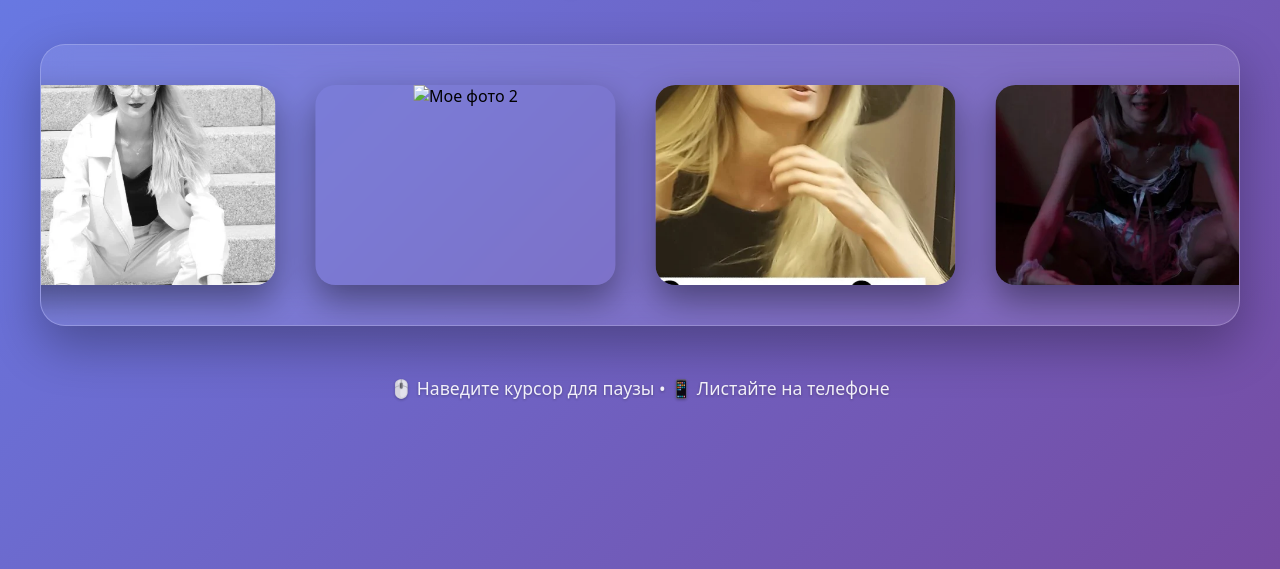
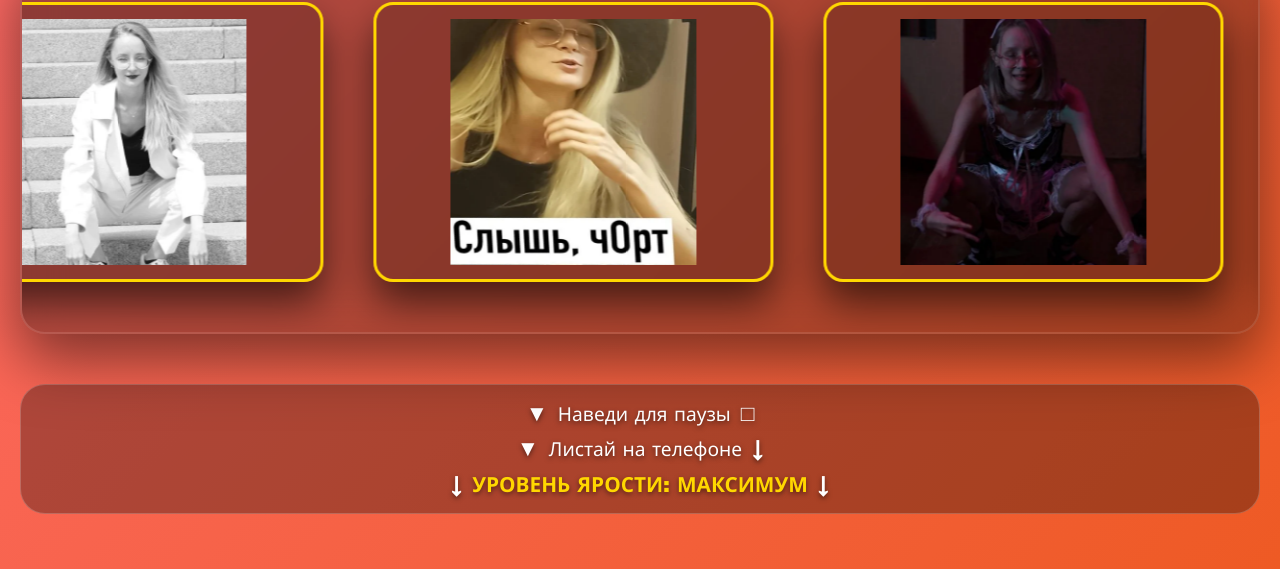
Before and after one commit to Warraw528/Image, a plain HTML site: page deepseek_html_20251021_9fb02f.html in a window 1280 px wide. Shown: the part 231-800 px from the top of the page. Drawn offline with Linux system fonts and the light colour scheme.

Commit message:
Update deepseek_html_20251021_9fb02f.html

```diff
--- a/deepseek_html_20251021_9fb02f.html
+++ b/deepseek_html_20251021_9fb02f.html
@@ -12,73 +12,87 @@
         }
 
         body {
-            font-family: system-ui, -apple-system, sans-serif;
-            background: linear-gradient(135deg, #667eea 0%, #764ba2 100%);
+            font-family: 'Arial Black', 'Segoe UI', system-ui, sans-serif;
+            background: linear-gradient(135deg, #ff6b6b 0%, #ee5a24 100%);
             min-height: 100vh;
             display: flex;
             flex-direction: column;
-            justify-content: center; /* Центрируем по вертикали */
-            align-items: center; /* Центрируем по горизонтали */
+            justify-content: center;
+            align-items: center;
             padding: 20px;
         }
 
         .container {
             width: 100%;
-            max-width: 1200px;
+            max-width: 1400px;
             text-align: center;
         }
 
         h1 {
-            color: white;
+            color: #fff;
             margin-bottom: 40px;
-            font-size: 2.5rem;
-            text-shadow: 0 2px 10px rgba(0,0,0,0.3);
+            font-size: 3.5rem;
+            text-shadow: 0 4px 15px rgba(0,0,0,0.5);
+            text-transform: uppercase;
+            letter-spacing: 3px;
+            background: linear-gradient(45deg, #ffd700, #ff6b6b);
+            -webkit-background-clip: text;
+            -webkit-text-fill-color: transparent;
+            background-clip: text;
         }
 
         .gallery-wrapper {
             position: relative;
             width: 100%;
-            margin: 50px 0; /* Отступ сверху и снизу */
+            margin: 50px 0;
         }
 
         .mobile-scroller {
             width: 100%;
             overflow: hidden;
             position: relative;
-            background: rgba(255,255,255,0.1);
-            backdrop-filter: blur(15px);
-            padding: 40px 0; /* Увеличиваем отступы */
+            background: rgba(0,0,0,0.3);
+            backdrop-filter: blur(20px);
+            padding: 50px 0;
             border-radius: 25px;
-            box-shadow: 0 20px 50px rgba(0,0,0,0.3);
-            border: 1px solid rgba(255,255,255,0.2);
+            box-shadow: 0 25px 60px rgba(0,0,0,0.5);
+            border: 2px solid rgba(255,255,255,0.1);
         }
 
         .scroll-track {
             display: flex;
-            animation: scrollMobile 35s linear infinite;
+            animation: scrollMobile 25s linear infinite;
         }
 
         .scroll-item {
             flex: 0 0 auto;
-            width: 300px;
-            height: 200px;
-            margin: 0 20px;
+            width: 400px;
+            height: 280px;
+            margin: 0 25px;
             border-radius: 20px;
-            overflow: hidden;
-            box-shadow: 0 15px 35px rgba(0,0,0,0.4);
+            overflow: visible; /* Изменил на visible чтобы фото не обрезались */
+            box-shadow: 0 20px 40px rgba(0,0,0,0.6);
             position: relative;
-            transition: transform 0.3s ease;
+            transition: all 0.4s ease;
+            border: 3px solid #ffd700;
+            display: flex;
+            justify-content: center;
+            align-items: center;
+            background: rgba(0,0,0,0.2); /* Фон для ячейки */
         }
 
         .scroll-item:hover {
-            transform: scale(1.05);
+            transform: scale(1.08) rotate(2deg);
+            box-shadow: 0 25px 50px rgba(255,0,0,0.4);
+            border-color: #ff6b6b;
         }
 
         .scroll-item img {
-            width: 100%;
-            height: 100%;
-            object-fit: cover;
-            transition: transform 0.3s ease;
+            width: 90%; /* Уменьшил масштаб фото */
+            height: 90%; /* Уменьшил масштаб фото */
+            object-fit: contain; /* Изменил на contain чтобы все фото было видно */
+            transition: transform 0.4s ease;
+            border-radius: 15px;
         }
 
         .scroll-item:hover img {
@@ -94,115 +108,207 @@
             }
         }
 
-        /* Пауза при наведении */
         .scroll-track:hover {
             animation-play-state: paused;
         }
 
-        /* Индикатор */
         .info {
-            color: white;
+            color: #fff;
             margin-top: 30px;
-            opacity: 0.9;
-            font-size: 1.1rem;
-            text-shadow: 0 1px 3px rgba(0,0,0,0.3);
+            font-size: 1.2rem;
+            text-shadow: 0 2px 5px rgba(0,0,0,0.5);
+            background: rgba(0,0,0,0.3);
+            padding: 15px 30px;
+            border-radius: 25px;
+            border: 1px solid rgba(255,255,255,0.2);
+            display: flex;
+            flex-direction: column;
+            gap: 8px;
+            align-items: center;
+        }
+
+        .info-line {
+            display: flex;
+            align-items: center;
+            gap: 10px;
+        }
+
+        .rage-indicator {
+            color: #ffd700;
+            font-weight: bold;
+            font-size: 1.3rem;
         }
 
         /* Адаптивность */
         @media (max-width: 768px) {
             body {
                 padding: 15px;
-                justify-content: flex-start; /* Для мобильных меняем центрирование */
-                padding-top: 50px;
+                justify-content: flex-start;
+                padding-top: 40px;
             }
 
             h1 {
-                font-size: 2rem;
+                font-size: 2.5rem;
                 margin-bottom: 30px;
+                letter-spacing: 2px;
             }
 
             .scroll-item {
-                width: 250px;
-                height: 170px;
-                margin: 0 15px;
+                width: 320px;
+                height: 220px;
+                margin: 0 20px;
+            }
+
+            .scroll-item img {
+                width: 85%;
+                height: 85%;
             }
 
             .mobile-scroller {
-                padding: 30px 0;
+                padding: 40px 0;
+            }
+
+            .info {
+                font-size: 1.1rem;
+                padding: 12px 25px;
             }
         }
 
         @media (max-width: 480px) {
             h1 {
-                font-size: 1.7rem;
+                font-size: 2rem;
+                letter-spacing: 1px;
             }
 
             .scroll-item {
-                width: 220px;
-                height: 150px;
-                margin: 0 12px;
+                width: 280px;
+                height: 190px;
+                margin: 0 15px;
+                border-width: 2px;
+            }
+
+            .scroll-item img {
+                width: 80%;
+                height: 80%;
             }
 
             .gallery-wrapper {
                 margin: 30px 0;
             }
+
+            .info {
+                font-size: 1rem;
+                padding: 10px 20px;
+            }
+
+            .rage-indicator {
+                font-size: 1.1rem;
+            }
+        }
+
+        /* Дополнительные эффекты */
+        .scroll-item::before {
+            content: "";
+            position: absolute;
+            top: 0;
+            left: 0;
+            right: 0;
+            bottom: 0;
+            background: linear-gradient(45deg, transparent, rgba(255,0,0,0.1));
+            z-index: 1;
+            opacity: 0;
+            transition: opacity 0.4s ease;
+            border-radius: 17px;
+        }
+
+        .scroll-item:hover::before {
+            opacity: 1;
+        }
+
+        /* Пульсирующая анимация для заголовка */
+        @keyframes pulse {
+            0% { transform: scale(1); }
+            50% { transform: scale(1.05); }
+            100% { transform: scale(1); }
+        }
+
+        h1 {
+            animation: pulse 3s ease-in-out infinite;
+        }
+
+        /* Символы для индикаторов */
+        .icon {
+            font-size: 1.4rem;
         }
     </style>
 </head>
 <body>
     <div class="container">
-        <h1>Моя фотогалерея</h1>
+        <h1>50см Ярости</h1>
 
         <div class="gallery-wrapper">
             <div class="mobile-scroller">
                 <div class="scroll-track">
-                    <!-- ЗАМЕНИТЕ ЭТИ ПУТИ НА СВОИ ФОТОГРАФИИ -->
-                    <!-- Рекомендуемый размер фото: 600x400px или пропорционально -->
-
-                    <!-- Первый набор ваших фото -->
+                    <!-- Первый набор стикеров -->
                     <div class="scroll-item">
-                        <img src="image/sticker.jpg" alt="Мое фото 1" loading="lazy">
+                        <img src="image/sticker.jpg" alt="Стикер 1" loading="lazy">
                     </div>
                     <div class="scroll-item">
-                        <img src="image/sticker1.jpg" alt="Мое фото 2" loading="lazy">
+                        <img src="image/sticker2.jpg" alt="Стикер 2" loading="lazy">
                     </div>
                     <div class="scroll-item">
-                        <img src="image/sticker2.jpg" alt="Мое фото 3" loading="lazy">
+                        <img src="image/sticker3.jpg" alt="Стикер 3" loading="lazy">
                     </div>
                     <div class="scroll-item">
-                        <img src="image/sticker3.jpg" alt="Мое фото 4" loading="lazy">
+                        <img src="image/sticker4.jpg" alt="Стикер 4" loading="lazy">
                     </div>
                     <div class="scroll-item">
-                        <img src="image/sticker4.jpg" alt="Мое фото 5" loading="lazy">
+                        <img src="image/sticker5.jpg" alt="Стикер 5" loading="lazy">
                     </div>
                     <div class="scroll-item">
-                        <img src="image/sticker5.jpg" alt="Мое фото 6" loading="lazy">
+                        <img src="image/sticker6.jpg" alt="Стикер 6" loading="lazy">
                     </div>
 
                     <!-- Дублированный набор для бесконечности -->
                     <div class="scroll-item">
-                        <img src="image/sticker.jpg" alt="Мое фото 1" loading="lazy">
+                        <img src="image/sticker.jpg" alt="Стикер 1" loading="lazy">
                     </div>
                     <div class="scroll-item">
-                        <img src="image/sticker1.jpg" alt="Мое фото 2" loading="lazy">
+                        <img src="image/sticker2.jpg" alt="Стикер 2" loading="lazy">
                     </div>
                     <div class="scroll-item">
-                        <img src="image/sticker2.jpg" alt="Мое фото 3" loading="lazy">
+                        <img src="image/sticker3.jpg" alt="Стикер 3" loading="lazy">
                     </div>
                     <div class="scroll-item">
-                        <img src="image/sticker3.jpg" alt="Мое фото 4" loading="lazy">
+                        <img src="image/sticker4.jpg" alt="Стикер 4" loading="lazy">
                     </div>
                     <div class="scroll-item">
-                        <img src="image/sticker4.jpg" alt="Мое фото 5" loading="lazy">
+                        <img src="image/sticker5.jpg" alt="Стикер 5" loading="lazy">
                     </div>
                     <div class="scroll-item">
-                        <img src="image/sticker5.jpg" alt="Мое фото 6" loading="lazy">
+                        <img src="image/sticker6.jpg" alt="Стикер 6" loading="lazy">
                     </div>
                 </div>
             </div>
         </div>
 
-        <div class="info">🖱️ Наведите курсор для паузы • 📱 Листайте на телефоне</div>
+        <div class="info">
+            <div class="info-line">
+                <span class="icon">▼</span>
+                <span>Наведи для паузы</span>
+                <span class="icon">□</span>
+            </div>
+            <div class="info-line">
+                <span class="icon">▼</span>
+                <span>Листай на телефоне</span>
+                <span class="icon">↓</span>
+            </div>
+            <div class="info-line">
+                <span class="icon">↓</span>
+                <span class="rage-indicator">УРОВЕНЬ ЯРОСТИ: МАКСИМУМ</span>
+                <span class="icon">↓</span>
+            </div>
+        </div>
     </div>
 </body>
 </html>
```
